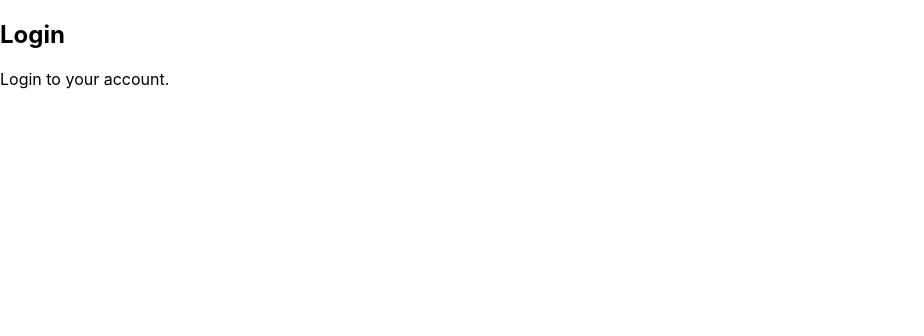
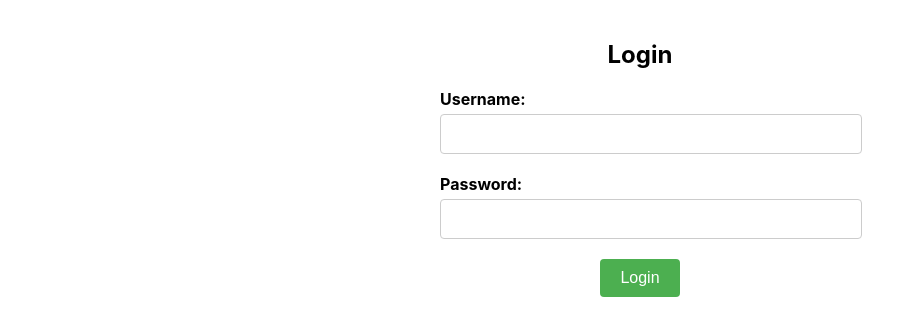
Before and after one commit to JMcCaslinDev/job-app-tracker, a React (Create React App) app in the folder client/: page /login in a window 1280 px wide. Shown: the top 336 px of the page, without its empty margins (0-924 px from the left). Built offline with nearby package versions, Linux system fonts and the light colour scheme.

Commit message:
Adding login structure and css

```diff
--- a/client/src/components/Login.js
+++ b/client/src/components/Login.js
@@ -1,10 +1,54 @@
-import React from 'react';
+import React, { useState } from 'react';
+import axios from 'axios';
+import '../css/login.css';
 
 const Login = () => {
+  const [username, setUsername] = useState('');
+  const [password, setPassword] = useState('');
+
+  const handleSubmit = async (e) => {
+    e.preventDefault();
+    try {
+      const response = await axios.post('/api/login', {
+        username,
+        password,
+      });
+      console.log(response.data);
+      // Handle the response as needed
+      // Reset form fields
+      setUsername('');
+      setPassword('');
+    } catch (error) {
+      console.error('Error:', error);
+    }
+  };
+
   return (
-    <div>
+    <div className="login-container">
       <h2>Login</h2>
-      <p>Login to your account.</p>
+      <form onSubmit={handleSubmit} className="login-form">
+        <div className="form-group">
+          <label htmlFor="username">Username:</label>
+          <input
+            type="text"
+            id="username"
+            value={username}
+            onChange={(e) => setUsername(e.target.value)}
+            required
+          />
+        </div>
+        <div className="form-group">
+          <label htmlFor="password">Password:</label>
+          <input
+            type="password"
+            id="password"
+            value={password}
+            onChange={(e) => setPassword(e.target.value)}
+            required
+          />
+        </div>
+        <button type="submit" className="login-button">Login</button>
+      </form>
     </div>
   );
 };
--- /dev/null
+++ b/client/src/css/login.css
@@ -0,0 +1,46 @@
+.login-container {
+    max-width: 400px;
+    margin: 0 auto;
+    padding: 20px;
+    text-align: center;
+  }
+
+  .login-form {
+    display: flex;
+    flex-direction: column;
+    align-items: center;
+  }
+
+  .form-group {
+    margin-bottom: 20px;
+    width: 100%;
+  }
+
+  .form-group label {
+    display: block;
+    text-align: left;
+    margin-bottom: 5px;
+    font-weight: bold;
+  }
+
+  .form-group input {
+    width: 100%;
+    padding: 10px;
+    font-size: 16px;
+    border-radius: 4px;
+    border: 1px solid #ccc;
+  }
+
+  .login-button {
+    padding: 10px 20px;
+    font-size: 16px;
+    background-color: #4CAF50;
+    color: white;
+    border: none;
+    border-radius: 4px;
+    cursor: pointer;
+  }
+
+  .login-button:hover {
+    background-color: #45a049;
+  }
```
